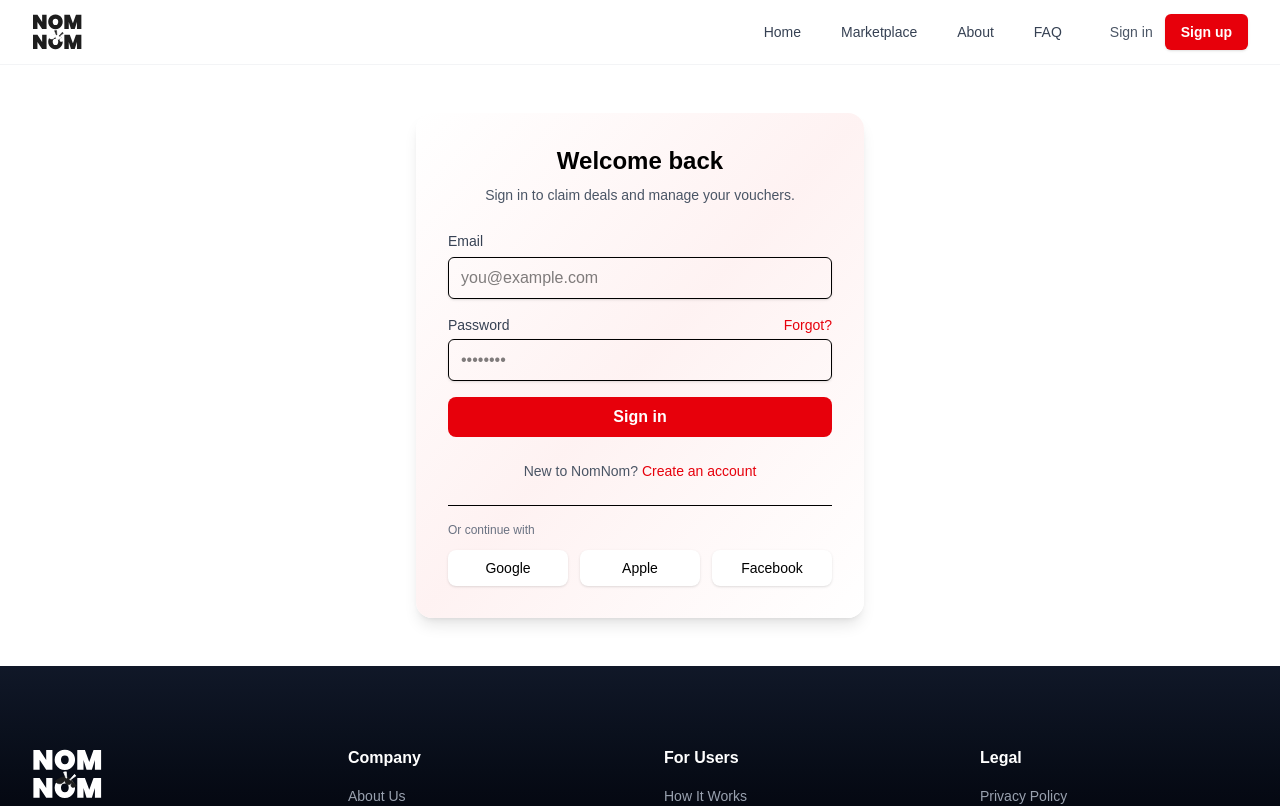
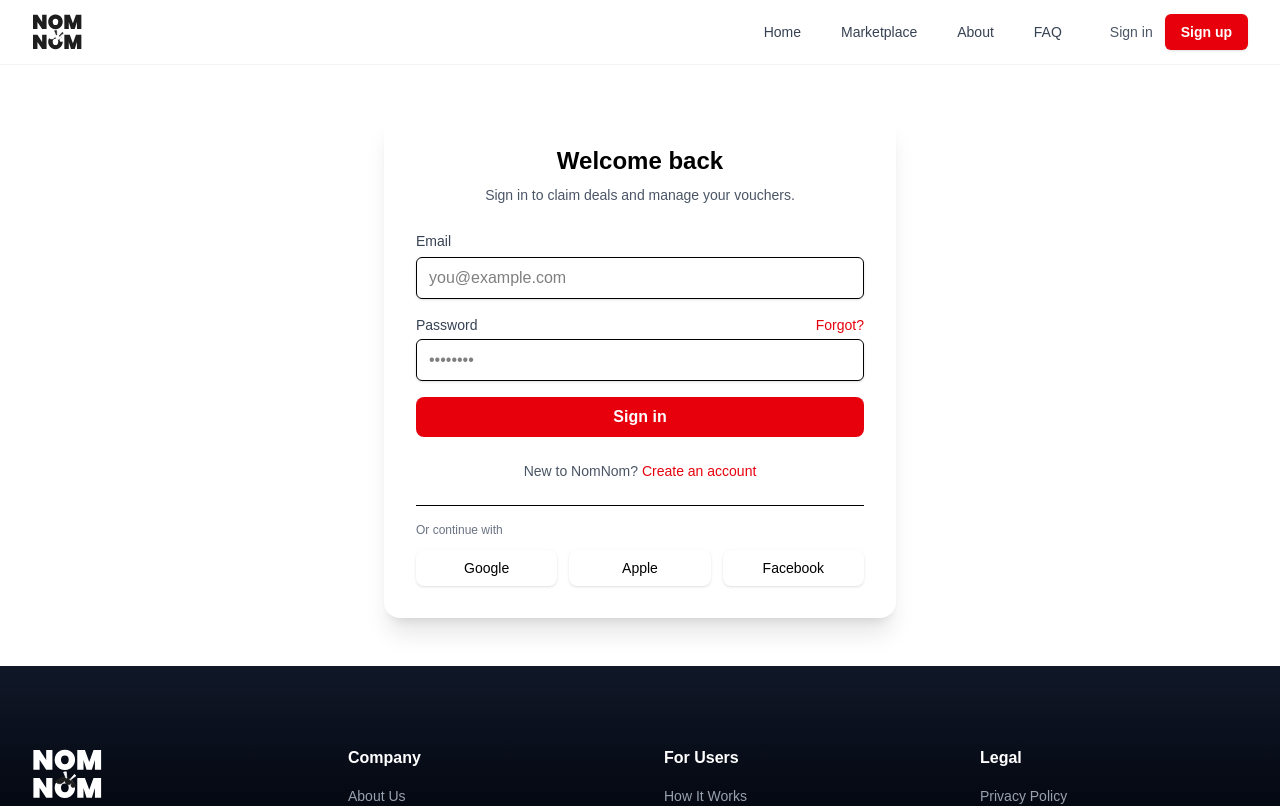
Before and after one commit to TazkieCT/NomNom-Website, a React (Vite) app: page /signin in a window 1280 px wide. Shown: the top 806 px of the page. Built offline with nearby package versions, Linux system fonts and the light colour scheme; a web font is replaced by a local one.

Commit message:
chore: Update SignIn page container styling
Changed the SignIn page container to use a wider max width, a solid white background, and a larger shadow for improved visual clarity and consistency.

```diff
--- a/src/pages/SignIn.tsx
+++ b/src/pages/SignIn.tsx
@@ -20,7 +20,7 @@ export default function SignIn() {
         initial={{ opacity: 0, y: 8 }}
         animate={{ opacity: 1, y: 0 }}
         transition={{ duration: 0.45 }}
-        className="w-full max-w-md bg-gradient-to-br from-white via-red-50 to-white/95 rounded-2xl shadow-lg p-8"
+        className="w-full max-w-lg bg-white rounded-2xl shadow-xl p-8"
       >
         <div className="mb-6 text-center">
           <h1 className="text-2xl font-extrabold">Welcome back</h1>
```
